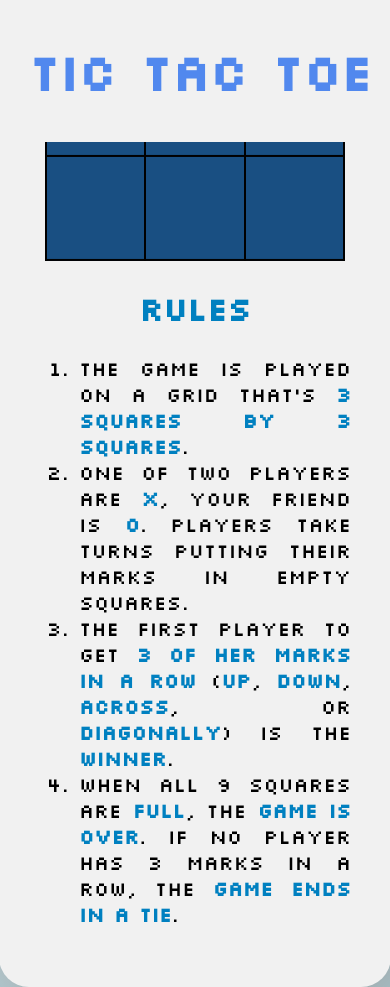
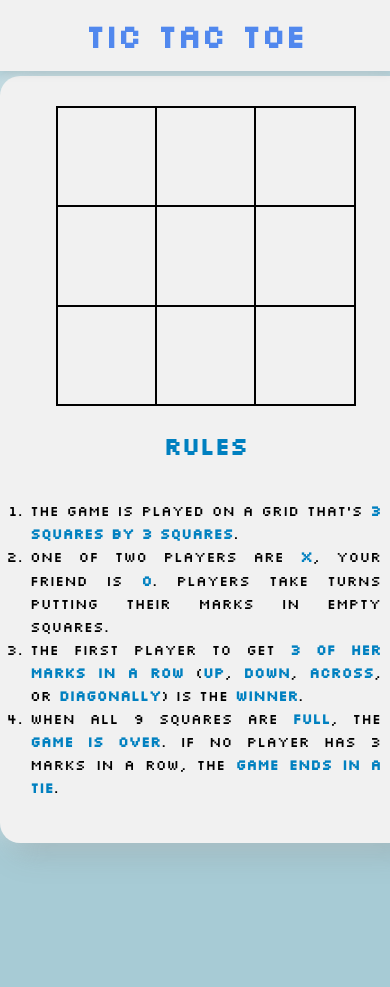
Before and after one commit to vertosofficial/TicTacToe, a plain HTML site: page index.html in a window 390 px wide. Shown: the top 987 px of the page. After the commit the page ends 904 px from the top, so only its background shows below. Drawn offline with Linux system fonts and the light colour scheme.

Commit message:
Style: enhance responsive layout and visual design
- Implement mobile-first responsive design approach
- Add media queries for breakpoints at 600px and 1024px
- Improve grid cell hover states with transition animations
- Optimize padding/margin for different screen sizes
- Enhance box-shadow effects for depth perception
- Standardize CSS custom properties for colors
- Fix border-radius consistency across elements
- Add flexbox layout improvements for centering
- Update font-size scaling using REM units

Tested on: Mobile (320px-600px), Tablet (601px-1024px), Desktop (1025px+)

```diff
--- a/CSS/style.css
+++ b/CSS/style.css
@@ -1,97 +1,134 @@
-/* Body style */
+/* Game Style */
+
 body {
   background-color: #a7cbd5;
-  font-family: 'Silkscreen';
-  margin: 0;                    /* Reset margin */
-  padding: 0;                   /* Reset padding */
+  font-family: 'Silkscreen', sans-serif;
+  margin: 0;
+  padding: 0;
+  min-height: 100vh;
+  display: flex;
+  flex-direction: column;
+  padding-top: 80px;
 }
 
-/* Header */
 header {
   background-color: #f1f1f1;
-  width: 100%;                  /* Full width */
-  top: 0;                       /* Position the header at the top of the page */
-  padding: 5px;                 /* Space between the content and the border */
-  position: fixed;              /* Fix the header */
-  z-index: 100;                 /* Layer order in the page stack */
+  width: 100%;
+  position: fixed;
+  top: 0;
+  padding: 15px 0;
+  z-index: 100;
+  box-shadow: 0 2px 10px rgba(0,0,0,0.1);
 }
 
-/* Header Title */
 h1 {
   color: #5188ee;
   text-align: center;
-  font-size: 50px;
+  font-size: 2.5rem;
+  margin: 0;
 }
-
-/* Paragraph Title */
 h2 {
   color: #0080c0;
   text-align: center;
-  font-size: 32px;
+  font-size: 2rem;
+  margin: 1.5rem 0;
 }
 
-/* Text */
+.Paragraph {
+  width: 95%;
+  max-width: 1000px;
+  background-color: #f1f1f1;
+  padding: 60px;
+  border-radius: 30px;
+  margin: 2rem auto;
+  box-shadow: 10px 10px 30px rgba(128,128,128,0.3),
+             -10px -10px 30px rgba(255,255,255,0.5);
+  position: relative;
+  min-height: 600px;
+  display: flex;
+  flex-direction: column;
+  justify-content: center;
+}
+
+table {
+  width: 100%;
+  max-width: 300px;
+  margin: 0 auto;
+  border-collapse: collapse;
+  aspect-ratio: 1;
+}
+td {
+  width: 33.33%;
+  height: 33.33%;
+  font-size: 1.5rem;
+  text-align: center;
+  font-weight: bold;
+  border-radius: 30px;
+  border: 2px solid #000;
+  cursor: pointer;
+  transition: background-color 0.2s;
+}
+
+.X {
+  background-color: #56ace0;
+  border-radius: 0;
+}
+.O {
+  background-color: #fbc30c;
+  border-radius: 0;
+}
+
+.Rules {
+  text-align: justify;
+  font-size: 1rem;
+  line-height: 1.6;
+  padding: 0 1rem;
+}
+
 span {
   color: #0080c0;
   font-weight: bold;
 }
 
-table {
-  width: 300px;
-  height: 300px;
-  margin: 0 auto;             /* Centers the table horizontally */
-  border-collapse: collapse;  /* Merge the borders of the cells */
+/* Mobile Responsive */
+@media (max-width: 600px) {
+  body {
+    padding-top: 60px;
+  }
+
+  .Paragraph {
+    width: 90%;
+    padding: 30px;
+    min-height: auto;
+    margin: 1rem auto;
+    border-radius: 20px;
+  }
+
+  h1 {
+    font-size: 2rem;
+  }
+  h2 {
+    font-size: 1.5rem;
+  }
+  td {
+    font-size: 1.2rem;
+    border-radius: 20px;
+  }
+
+  .Rules {
+    font-size: 0.9rem;
+    padding: 0;
+  }
 }
 
-td {
-  width: 100px;
-  height: 100px;
-  font-size: 24px;
-  text-align: center;
-  font-weight: bold;
-  border-radius: 30px;
-  border: 2px solid #000;   /* Border of the cells */
-  cursor: pointer;            /* Change the mouse cursor to a pointer when the user moves it over the table rows */
+/* Tablet Responsive */
+@media (min-width: 601px) and (max-width: 1024px) {
+  .Paragraph {
+    max-width: 700px;
+    padding: 50px;
+  }
+
+  td {
+    font-size: 2rem;
+  }
 }
-
-/* Paragraph */
-.Paragraph {
-  width: 80%;
-  height: auto;
-  background-color: #f1f1f1;
-  padding: 40px;
-  border-radius: 30px;
-  margin: auto;                     /* Centers the paragraph horizontally */
-  position: absolute;               /* Position the paragraph */
-  top: 53%;                         /* Position the paragraph at the 53% of the height of the window */
-  left: 50%;                        /* Position the paragraph at the 50% of the width of the window */
-  transform: translate(-50%, -50%); /* Centra il div rispetto al suo centro */
-  box-shadow:  10px 10px 100px #808080,
-              -10px -10px 100px #ffffff;  /* Shadow */
-}
-
-.Rules {
-  text-align: justify;
-  font-size: 20px;
-}
-
-.TTable {
-  height: 300px;
-  width: 300px;
-  padding: 5px;
-  background-color: #194f82;
-  font-size: 80px;
-  text-align: center;
-  justify-content: center;    /* Centers the table horizontally */
-  margin-left: auto;          /* Centers the table horizontally */
-  margin-right: auto;         /* Centers the table horizontally */
-}
-.free { /* Free Blocks */
-  background-color:white;
-}
-.X {    /* X Block */
-  background-color: #56ace0;
-}
-.O {    /* O Block */
-  background-color: #fbc30c;
-}
```
